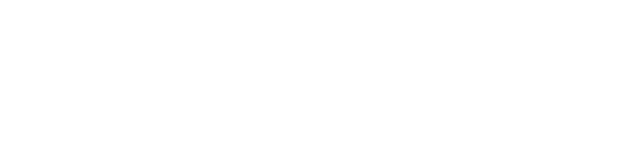
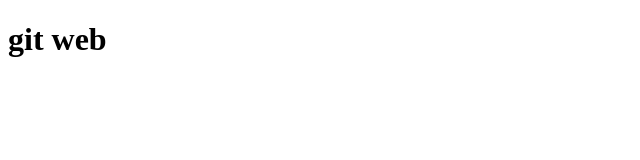
Before and after one commit to rascogith/git-test, a plain HTML site: page index.html in a window 1280 px wide. Shown: the whole page, without its empty margins (0-640 px from the left). Drawn offline with Linux system fonts and the light colour scheme.

Commit message:
h1 added

```diff
--- a/index.html
+++ b/index.html
@@ -5,6 +5,6 @@
     <title> my git web</title>
 </head>
 <body>
-
+    <h1>git web</h1>
 </body>
 </html>
```
